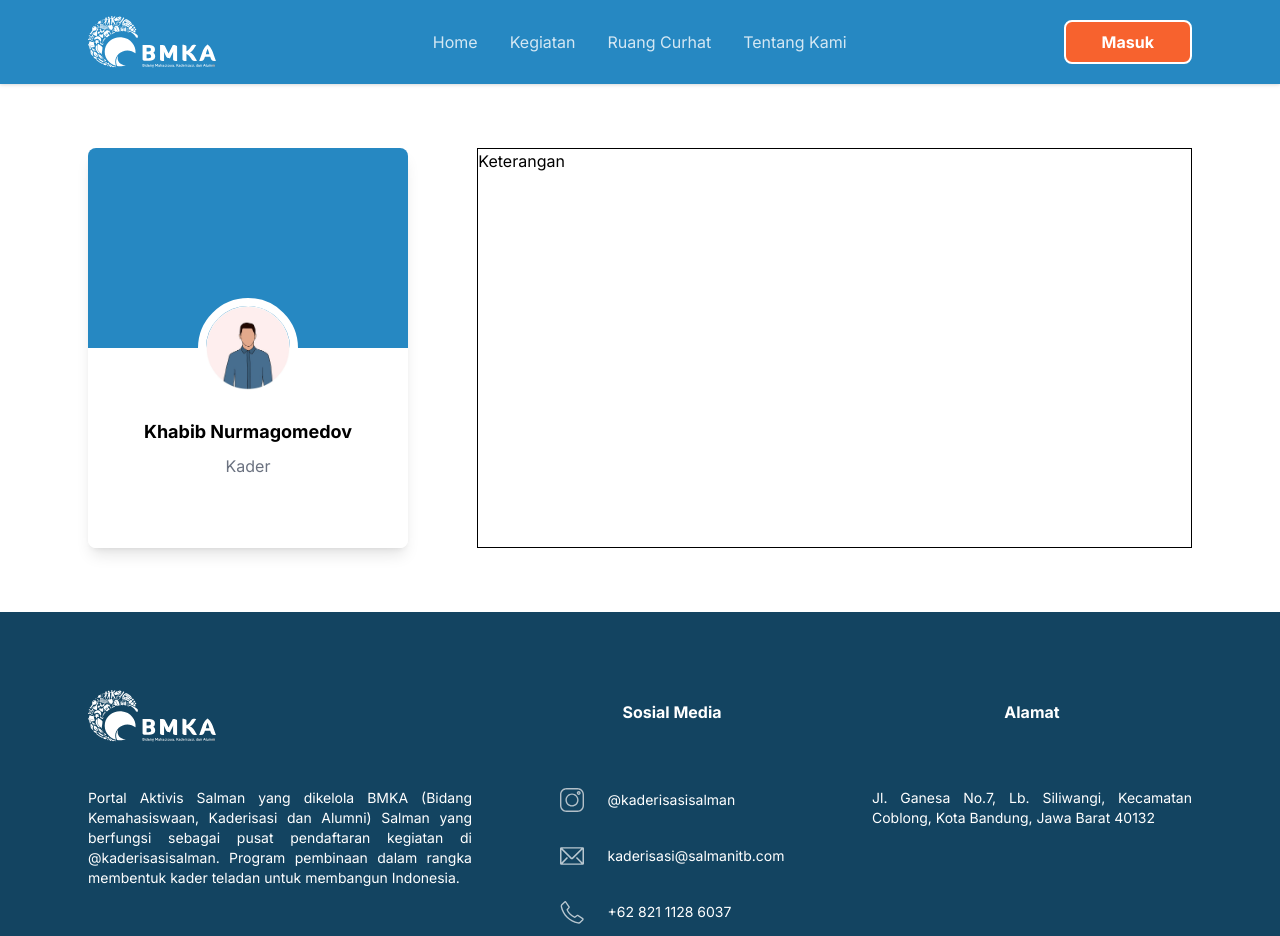
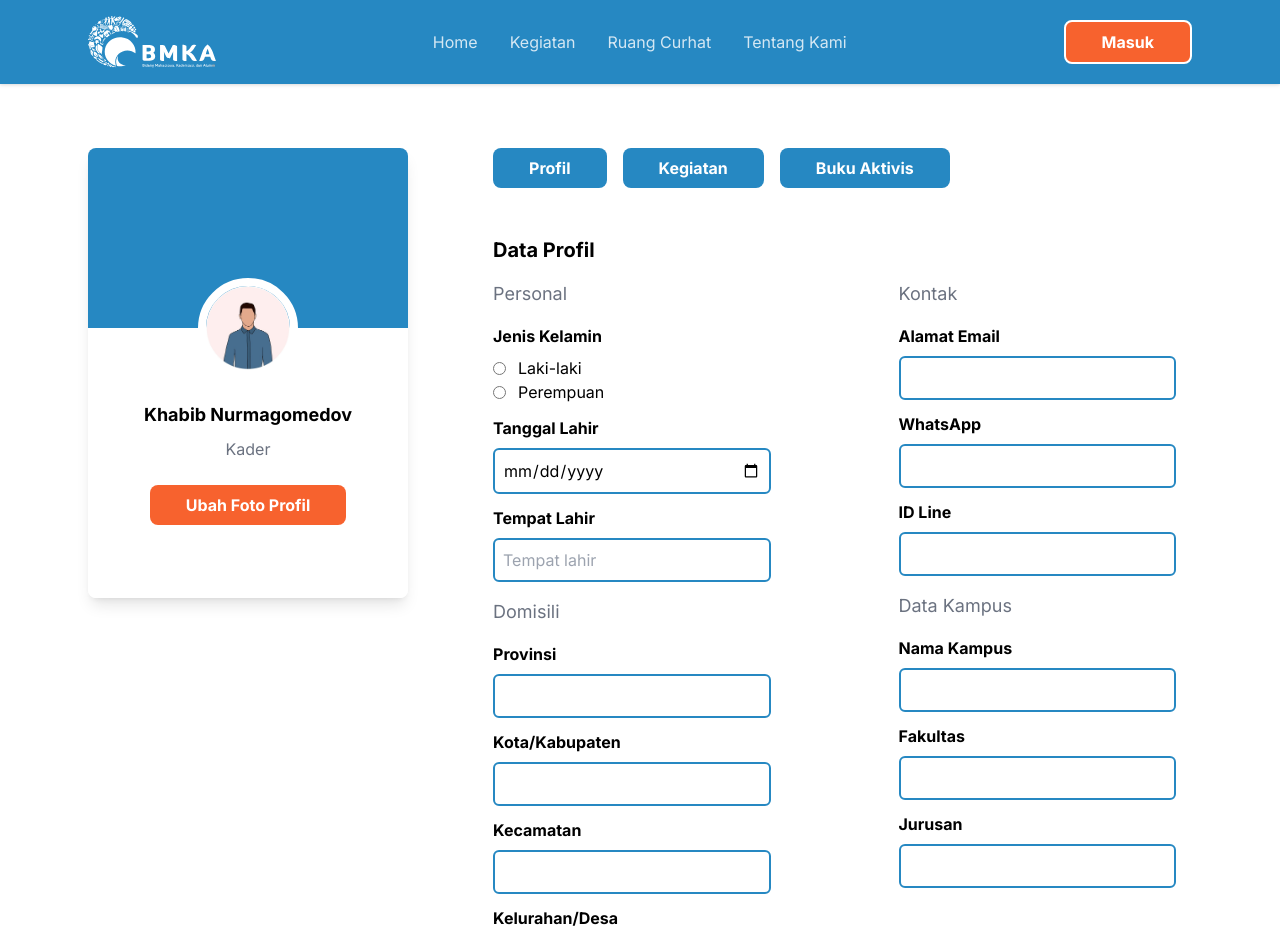
Before and after one commit to salman-digital-lab/new-web-kaderisasi, a Next.js app: page /profile in a window 1280 px wide. Shown: the top 936 px of the page. Built offline with nearby package versions, Linux system fonts and the light colour scheme.

Commit message:
feat: add data diri form

```diff
--- a/src/app/profile/page.tsx
+++ b/src/app/profile/page.tsx
@@ -2,8 +2,9 @@
 
 import Image from 'next/image';
 import { Navbar } from '@/components/layout';
+import { Button } from '@/components/common';
 import { Footer } from '@/components/layout';
-import placeholdeImage from '@/assets/images/profile-image-placeholder.jpg';
+import placeholderImage from '@/assets/images/profile-image-placeholder.jpg';
 
 export default function Profile() {
 	return (
@@ -12,19 +13,233 @@ export default function Profile() {
 			<main className="mt-[84px] min-h-full bg-white text-black py-16">
 				<div className="w-full px-4 md:px-6 max-w-6xl mx-auto">
 					<div className="flex gap-8 justify-between">
+						{/* Card */}
 						<section className="w-1/3">
-								<div className="w-80 h-[400px] shadow-lg rounded-lg relative">
-									<div className="w-full h-[50%] bg-primary rounded-t-lg"></div>
-									<div className="absolute top-1/2 left-1/2 -translate-x-1/2 -translate-y-1/2 w-[100px] h-[100px] border-8 border-white rounded-full">
-                    <Image src={placeholdeImage} alt="Profile image" className="w-full h-full object-cover rounded-full" />
-                  </div>
-									<div className="w-full h-[50%] bg-white rounded-b-lg flex flex-col justify-center items-center gap-2">
-                    <h2 className="text-lg font-bold">Khabib Nurmagomedov</h2>
-                    <p className="text-md text-gray-500">Kader</p>
-                  </div>
+							<div className="w-80 h-[450px] shadow-lg rounded-lg relative">
+								<div className="w-full h-[40%] bg-primary rounded-t-lg"></div>
+								<div className="absolute top-4/6 left-1/2 -translate-x-1/2 -translate-y-1/2 w-[100px] h-[100px] border-8 border-white rounded-full">
+									<Image
+										src={placeholderImage}
+										alt="Profile image"
+										className="w-full h-full object-cover rounded-full"
+									/>
 								</div>
+								<div className="w-full h-[60%] bg-white rounded-b-lg flex flex-col justify-center items-center gap-2">
+									<h2 className="text-lg font-bold">Khabib Nurmagomedov</h2>
+									<p className="text-md text-gray-500">Kader</p>
+									<Button variant="secondary" className="mt-4">
+										Ubah Foto Profil
+									</Button>
+								</div>
+							</div>
 						</section>
-						<section className="w-2/3 border border-black">Keterangan</section>
+						{/* Card end */}
+						{/* Detail */}
+						<section className="w-2/3 px-4 flex flex-col gap-4">
+							<div className="flex justify-start items-center gap-4 mb-8">
+								<Button>Profil</Button>
+								<Button>Kegiatan</Button>
+								<Button>Buku Aktivis</Button>
+							</div>
+							<div>
+								<h1 className="font-bold text-xl mb-4">Data Profil</h1>
+								<form className="flex flex-col gap-4">
+									<div className="flex justify-between align-top gap-32">
+										{/* Left section */}
+										<div className="w-1/2 flex flex-col gap-4">
+											{/* Fieldset personal */}
+											<fieldset className="flex flex-col gap-3">
+												<legend className="text-lg text-gray-500 mb-4">
+													Personal
+												</legend>
+												<div className="flex flex-col gap-2">
+													<label className="font-bold">Jenis Kelamin</label>
+													<div>
+														<div className="flex items-center gap-3">
+															<input
+																type="radio"
+																id="laki-laki"
+																value="laki-laki"
+																name="jenis_kelamin"
+															/>
+															<label htmlFor="laki-laki">Laki-laki</label>
+														</div>
+														<div className="flex items-center gap-3">
+															<input
+																type="radio"
+																id="perempuan"
+																value="perempuan"
+																name="jenis_kelamin"
+															/>
+															<label htmlFor="perempuan">Perempuan</label>
+														</div>
+													</div>
+												</div>
+												<div className="flex flex-col gap-2">
+													<label htmlFor="tanggal-lahir" className="font-bold">
+														Tanggal Lahir
+													</label>
+													<input
+														type="date"
+														id="tanggal-lahir"
+														className="p-2 border-2 border-primary rounded-md focus:outline-none focus:border-primary/30"
+													/>
+												</div>
+												<div className="flex flex-col gap-2">
+													<label htmlFor="tempat-lahir" className="font-bold">
+														Tempat Lahir
+													</label>
+													<input
+														type="text"
+														id="tempat-lahir"
+														placeholder="Tempat lahir"
+														className="p-2 border-2 border-primary rounded-md focus:outline-none focus:border-primary/30"
+													/>
+												</div>
+											</fieldset>
+											{/* Fieldset personal end */}
+											{/* Fieldset domisili */}
+											<fieldset className="flex flex-col gap-3">
+												<legend className="text-lg text-gray-500 mb-4">
+													Domisili
+												</legend>
+												<div className="flex flex-col gap-2">
+													<label htmlFor="" className="font-bold">
+														Provinsi
+													</label>
+													<input
+														type="text"
+														className="p-2 border-2 border-primary rounded-md focus:outline-none focus:border-primary/30"
+													/>
+												</div>
+												<div className="flex flex-col gap-2">
+													<label htmlFor="" className="font-bold">
+														Kota/Kabupaten
+													</label>
+													<input
+														type="text"
+														className="p-2 border-2 border-primary rounded-md focus:outline-none focus:border-primary/30"
+													/>
+												</div>
+												<div className="flex flex-col gap-2">
+													<label htmlFor="" className="font-bold">
+														Kecamatan
+													</label>
+													<input
+														type="text"
+														className="p-2 border-2 border-primary rounded-md focus:outline-none focus:border-primary/30"
+													/>
+												</div>
+												<div className="flex flex-col gap-2">
+													<label htmlFor="" className="font-bold">
+														Kelurahan/Desa
+													</label>
+													<input
+														type="text"
+														className="p-2 border-2 border-primary rounded-md focus:outline-none focus:border-primary/30"
+													/>
+												</div>
+												<div className="flex flex-col gap-2">
+													<label htmlFor="alamat" className="font-bold">
+														Alamat
+													</label>
+													<textarea
+														name="almat"
+														id="alamat"
+														rows={5}
+														placeholder="Masukkan alamat lengkap"
+														className="p-2 border-2 border-primary rounded-md focus:outline-none focus:border-primary/30"
+													></textarea>
+												</div>
+											</fieldset>
+											{/* Fieldset domisili end */}
+										</div>
+										{/* Left section end */}
+										{/* Right section */}
+										<div className="w-1/2 flex flex-col gap-4">
+											{/* Field kontak */}
+											<fieldset className="flex flex-col gap-3">
+												<legend className="text-lg text-gray-500 mb-4">
+													Kontak
+												</legend>
+												<div className="flex flex-col gap-2">
+													<label htmlFor="email" className="font-bold">
+														Alamat Email
+													</label>
+													<input
+														type="email"
+														id="email"
+														className="p-2 border-2 border-primary rounded-md focus:outline-none focus:border-primary/30"
+													/>
+												</div>
+												<div className="flex flex-col gap-2">
+													<label htmlFor="whatsapp" className="font-bold">
+														WhatsApp
+													</label>
+													<input
+														type="text"
+														id="whatsapp"
+														className="p-2 border-2 border-primary rounded-md focus:outline-none focus:border-primary/30"
+													/>
+												</div>
+												<div className="flex flex-col gap-2">
+													<label htmlFor="id-line" className="font-bold">
+														ID Line
+													</label>
+													<input
+														type="text"
+														id="id-line"
+														className="p-2 border-2 border-primary rounded-md focus:outline-none focus:border-primary/30"
+													/>
+												</div>
+											</fieldset>
+											{/* Fieldset Kontak end */}
+											{/* Fieldset Data kampus */}
+											<fieldset className="flex flex-col gap-3">
+												<legend className="text-lg text-gray-500 mb-4">
+													Data Kampus
+												</legend>
+												<div className="flex flex-col gap-2">
+													<label htmlFor="" className="font-bold">
+														Nama Kampus
+													</label>
+													<input
+														type="text"
+														className="p-2 border-2 border-primary rounded-md focus:outline-none focus:border-primary/30"
+													/>
+												</div>
+												<div className="flex flex-col gap-2">
+													<label htmlFor="fakultas" className="font-bold">
+														Fakultas
+													</label>
+													<input
+														type="text"
+														id="fakultas"
+														className="p-2 border-2 border-primary rounded-md focus:outline-none focus:border-primary/30"
+													/>
+												</div>
+												<div className="flex flex-col gap-2">
+													<label htmlFor="jurusan" className="font-bold">
+														Jurusan
+													</label>
+													<input
+														type="text"
+														id="jurusan"
+														className="p-2 border-2 border-primary rounded-md focus:outline-none focus:border-primary/30"
+													/>
+												</div>
+											</fieldset>
+											{/* Fieldset Data kampus end */}
+										</div>
+										{/* Right section end */}
+									</div>
+									<div className="self-end">
+										<Button variant="secondary">Update Data Profil</Button>
+									</div>
+								</form>
+							</div>
+						</section>
+						{/* Detail end */}
 					</div>
 				</div>
 			</main>
```
